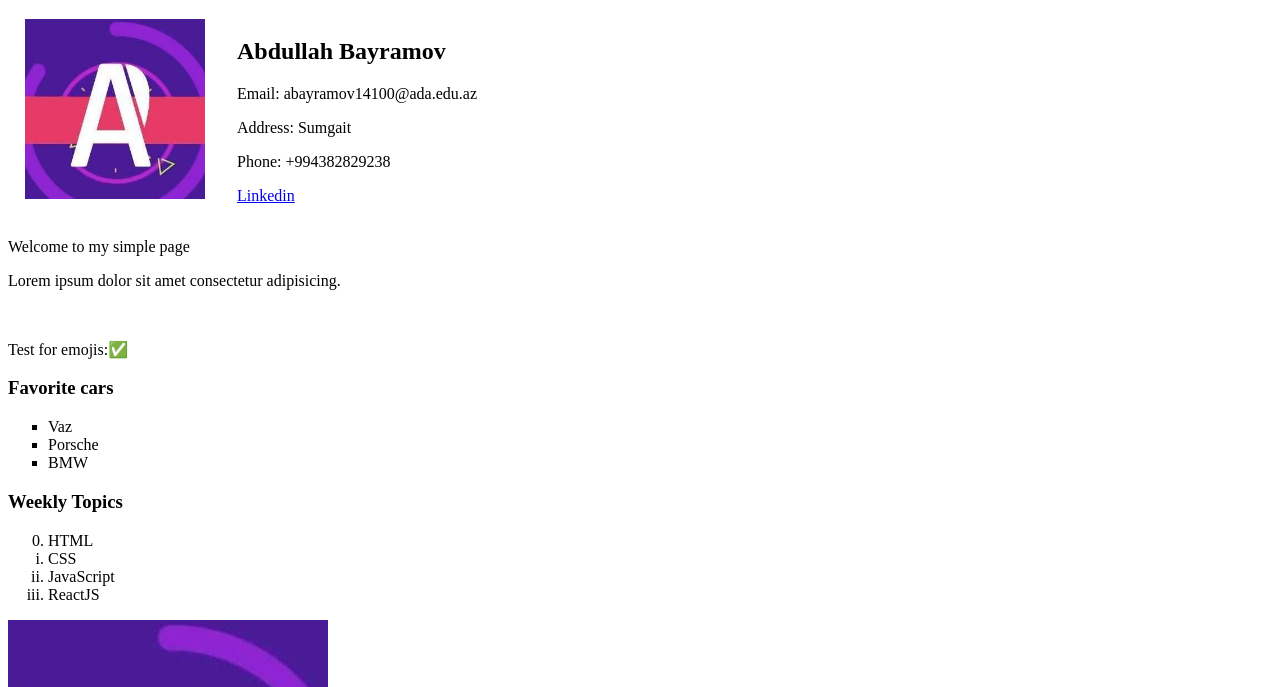
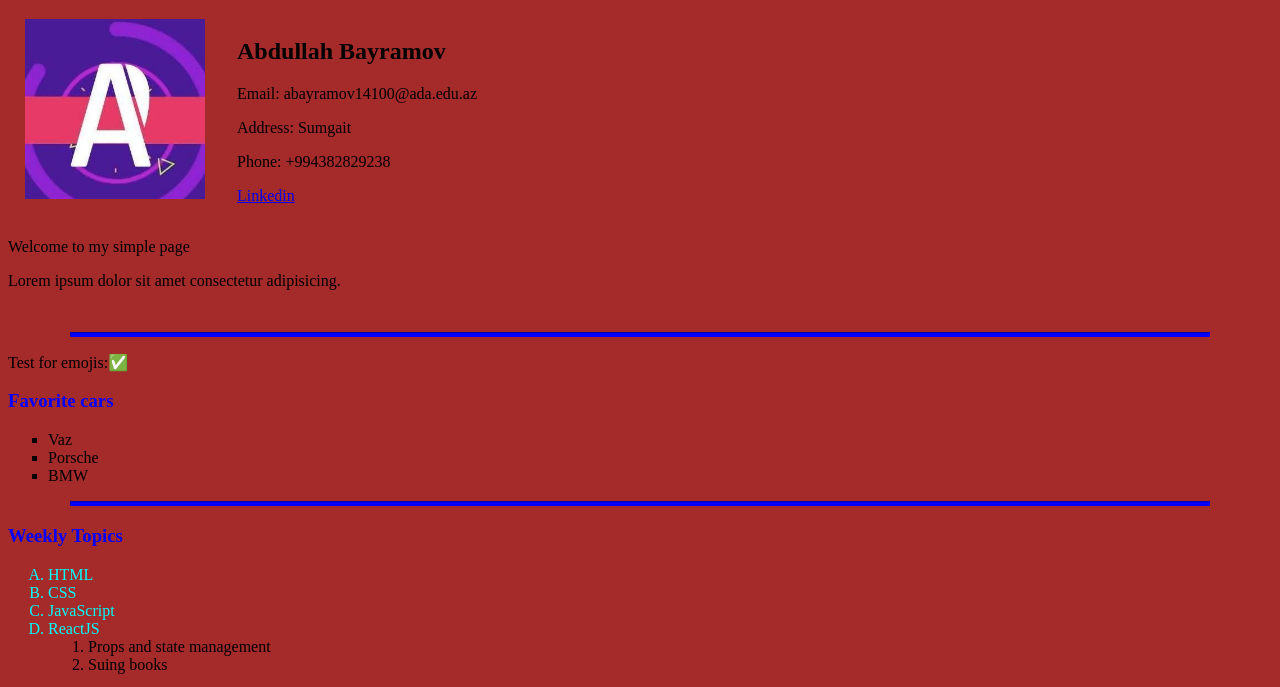
Before and after one commit to abdullahbyrmv/Web1_Fall23, a plain HTML site: page index.html in a window 1280 px wide. Shown: the part 79-766 px from the top of the page. Drawn offline with Linux system fonts and the light colour scheme; files whose address does not match are found by name.

Commit message:
CSS Applied

```diff
--- /dev/null
+++ b/assets/css/style.css
@@ -0,0 +1,23 @@
+hr{
+    width: 90%;
+    height: 3px;
+    background-color: blue;
+    border-color: blue;
+}
+
+h3{
+    color:brown;
+}
+
+.title{
+    color:blue;
+}
+
+body{
+    background-color: brown;
+}
+
+ol.topics>li{
+    list-style-type: upper-alpha;
+    color:aqua;
+}
--- a/index.html
+++ b/index.html
@@ -5,6 +5,7 @@
     <meta name="description" content="First page about HTML">
     <title>Simple Page</title>
     <link rel="icon" type="image/x-icon" href="./assets/favicons/favicon.ico"> <!-- Adding favicons -->
+    <link rel="stylesheet" href="./assets/css/style.css">
 </head>
 
 <body>
@@ -32,27 +33,37 @@
 
     <br>
 
+    <hr>
+
     <p>Test for emojis:✅</p>
 
-    <h3>Favorite cars</h3>
+    <h3 class="title">Favorite cars</h3>
     <ul type="square">
         <li>Vaz</li>
         <li>Porsche</li>
         <li>BMW</li>
     </ul>
 
-    <h3>Weekly Topics</h3>
+    <hr>
 
-    <ol start="0" type="i">
+    <h3 class="title">Weekly Topics</h3>
+
+    <ol class="topics">
         <li>HTML</li>
         <li>CSS</li>
         <li>JavaScript</li>
         <li>ReactJS</li>
+        <ol>
+            <li>Props and state management</li>
+            <li>Suing books</li>
+        </ol>
     </ol>
+
+    <hr>
 
     <img src="./images/pp.jpg" alt="Profile Picture">
 
-    <h3>Programming Language Skills</h3>
+    <h3 class="title">Programming Language Skills</h3>
 
     <table border="1">
 
```
Also changed, not shown: 1 other file.
